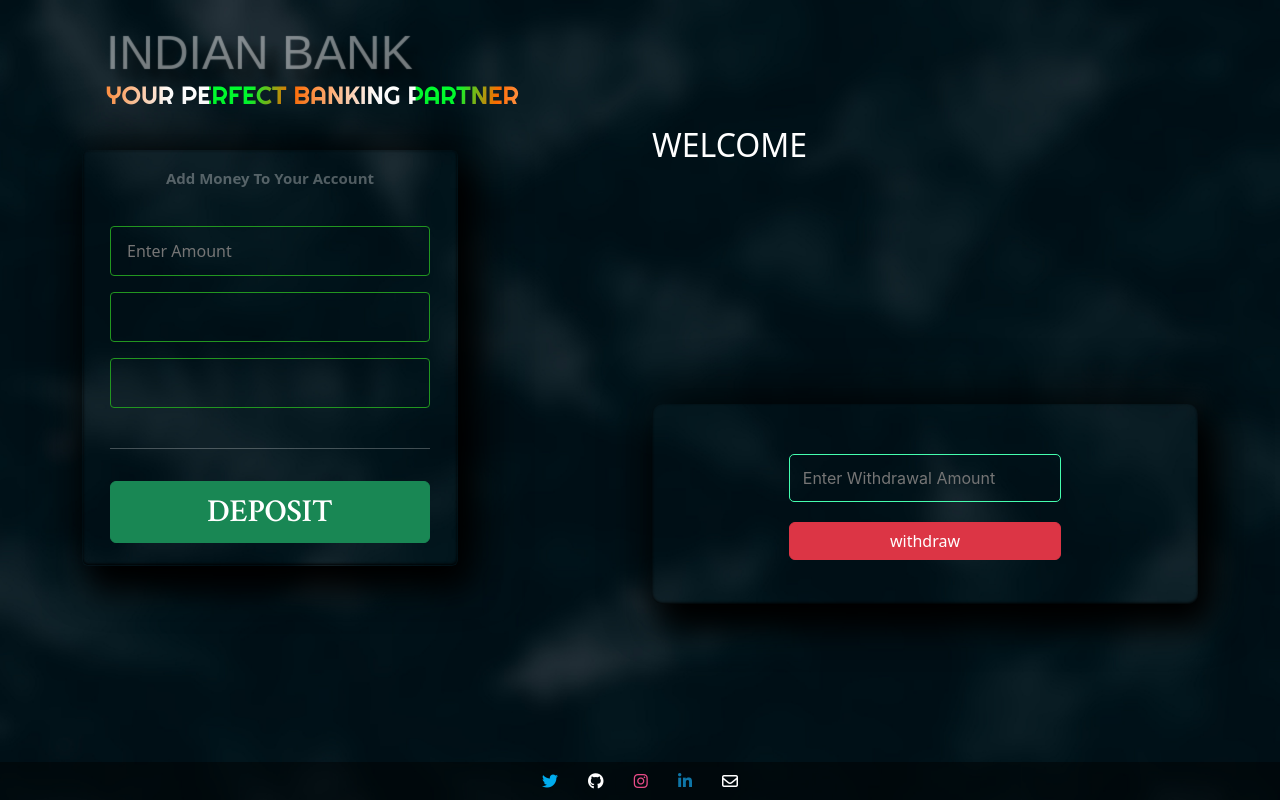
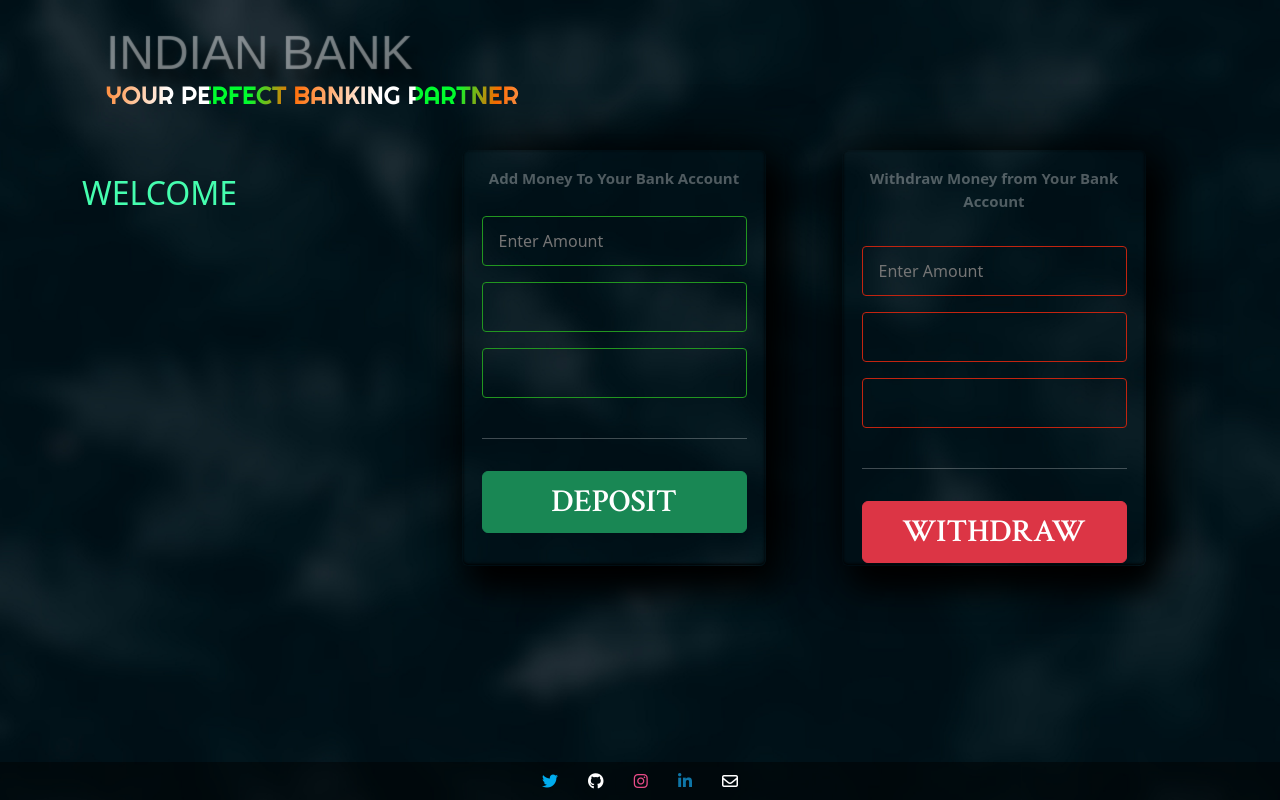
Before and after one commit to Sachinm06/Bank-App-Angular, an Angular app: page /dashboard in a window 1280 px wide. Built offline with nearby package versions, Linux system fonts and the light colour scheme; a web font is replaced by a local one.

Commit message:
new change

```diff
--- a/src/app/dashboard/dashboard.component.css
+++ b/src/app/dashboard/dashboard.component.css
@@ -1,5 +1,5 @@
 .card {
-    width: 23.5rem;
+    width: 19rem;
     height: 26rem;
     background: #21212100;
     box-shadow: rgb(0, 0, 0) 10px 20px 30px, rgb(0, 0, 0) 10px 1px 53px 3px, rgb(1, 0, 0) 0px -1px 3px inset;
@@ -22,40 +22,21 @@
     transform: scale(0.95) rotateZ(1.1deg);
   }
   /* -----------------div-2----------------- */
-.dcard2{
-    margin-top: 15rem;
+
+  .welcome{
+      text-transform: uppercase;
+      color: #45feaf;
+  }
+.d2{
+    border: 1px solid #c22410;
 
 }
-  .form {
-      height: 12.5rem;
-    background-color: rgba(255, 255, 255, 0);
-    padding: 3.125em;
-    border-radius: 10px;
-    display: flex;
-    flex-direction: column;
-    align-items: center;
-    box-shadow: rgb(0, 0, 0) 10px 20px 30px, rgb(0, 0, 0) 10px 1px 53px 3px, rgb(1, 0, 0) 0px -1px 3px inset;
-  }
-
-
-  .form--input {
-    width: 17rem;
-    margin-bottom: 1.25em;
-    height: 55px;
-    border-radius: 5px;
-    border: 1px solid gray;
-    padding: 0.8em;
-    font-family: 'Inter', sans-serif;
-    outline: none;
-  }
-
-
 
 
   /* ----------------------form-------------------- */
 
   input {
-    width: 20rem;
+    /* width: 20rem; */
     height: 50px;
     padding: 0 16px;
     background: transparent;
--- a/src/app/dashboard/dashboard.component.html
+++ b/src/app/dashboard/dashboard.component.html
@@ -3,16 +3,24 @@
 
 <div class="row">
 
-    <div class="col-lg-6 col-md-12 col-sm-12">
+    <div class="col-lg-4 col-md-12 col-sm-12">
+
+        <h2 class=" welcome mt-5">WELCOME {{user}}</h2>
+
+
+    </div>
+
+
+    <div class="col-lg-4 col-md-12 col-sm-12">
 
         <div class="card mt-4">
             <!-- <h2 class="mt-4" style="font-family: 'Crimson Text', serif;
             ">DEPOSIT</h2> -->
-            <p style="color:rgba(255, 255, 255, 0.313);font-size: 15px;" class="mt-3">Add Money To Your Account</p>
+            <p style="color:rgba(255, 255, 255, 0.313);font-size: 15px;" class="mt-3">Add Money To Your Bank Account</p>
             <form class="dform" action="">
-                <input class="dform mb-3 " required="" type="number" placeholder="Enter Amount">
-                <input class="mb-3" required="" type="text" placeholder="">
-                <input class="mb-4" required="" type="text" placeholder="">
+                <input class=" mb-3 " required="" type="number" placeholder="Enter Amount">
+                <input class=" mb-3" required="" type="text" placeholder="">
+                <input class=" mb-4" required="" type="text" placeholder="">
                 <hr>
                 <button class="dbtn btn btn-success fs-2 mt-3">DEPOSIT</button>
             </form>
@@ -23,18 +31,23 @@
     </div>
 
 
-    <div class="col-lg-6 col-md-12 col-sm-12">
+    <div class="col-lg-4 col-md-12 col-sm-12">
 
-        <h2 class="text-white text-tranceform:uppercase">WELCOME {{user}}</h2>
 
-        <form class="form dcard2">
-            <input type="email" placeholder="Enter Withdrawal Amount" class="form--input">
+        <div class="card mt-4 card2">
+            <!-- <h2 class="mt-4" style="font-family: 'Crimson Text', serif;
+            ">DEPOSIT</h2> -->
+            <p style="color:rgba(255, 255, 255, 0.313);font-size: 15px;" class="mt-3 mb-4">Withdraw Money from Your Bank Account</p>
+            <form class="dform" action="">
+                <input class="d2 mb-3 " required="" type="number" placeholder="Enter Amount">
+                <input class="d2 mb-3" required="" type="text" placeholder="">
+                <input class="d2 mb-4" required="" type="text" placeholder="">
+                <hr>
+                <button class="dbtn btn btn-danger fs-2 mt-3">WITHDRAW</button>
+            </form>
 
-            <button class="wbtn btn btn-danger">
-                withdraw
-            </button>
-        </form>
 
+        </div>
 
 
     </div>
--- a/src/app/registercard/registercard.component.css
+++ b/src/app/registercard/registercard.component.css
@@ -71,7 +71,7 @@
     background-size: cover;
 
 	padding-top: 10px;
-	background-image: url(./b4.jpeg);
+	background-image: url(./b8.jpeg);
 }
 .container:hover {
 	-webkit-transform: rotateY(180deg);
```
Also changed, not shown: src/app/registercard/b8.jpeg (added).
